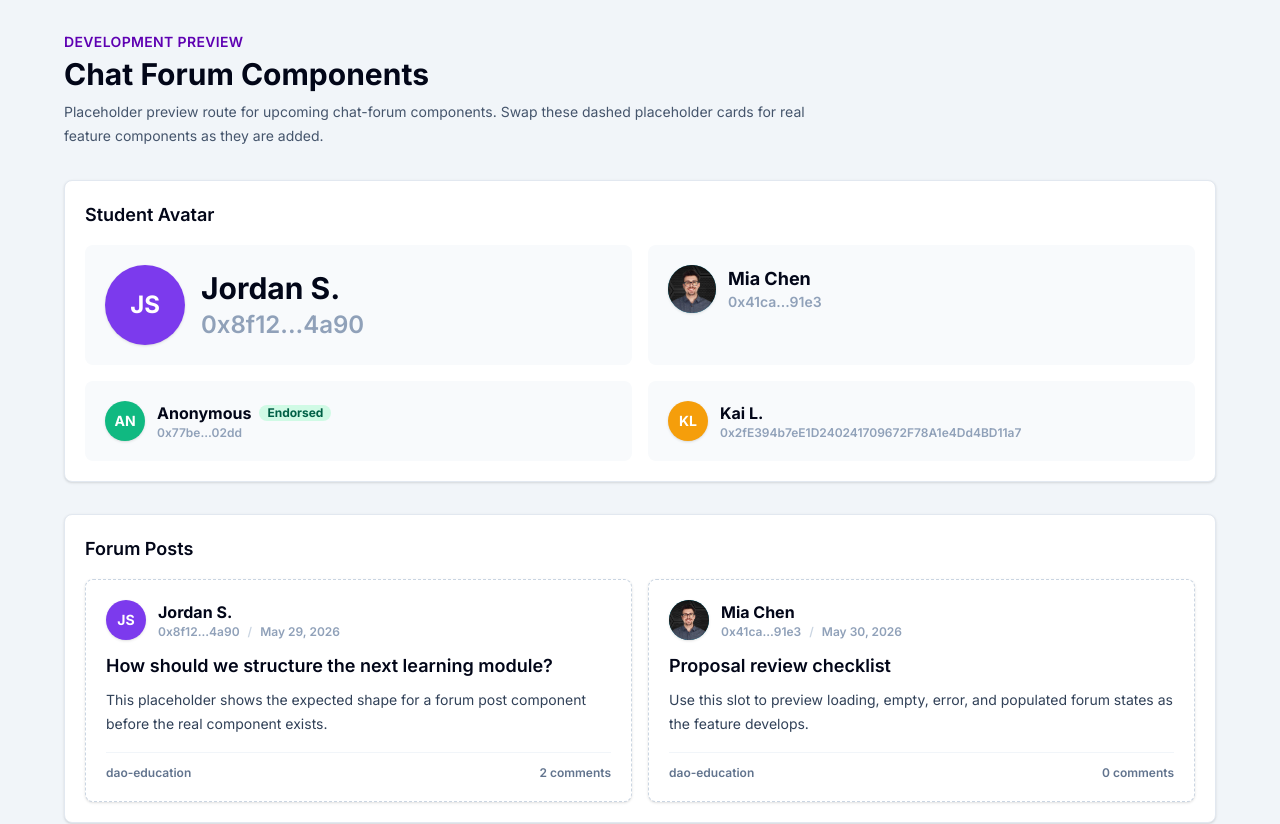
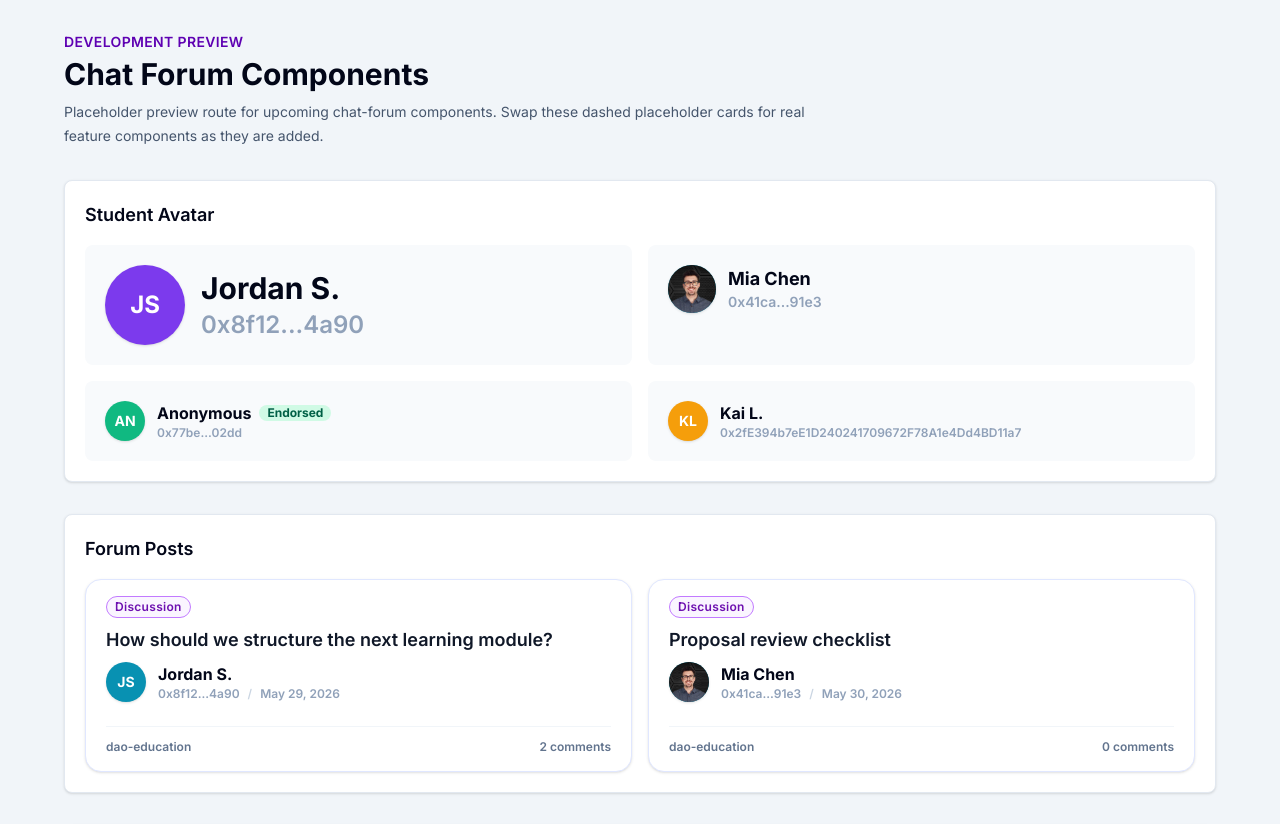
Before and after one commit to UoaWDCC/oce, a Next.js app: page /dev/chat-forum in a window 1280 px wide. Shown: the top 824 px of the page. Built offline with nearby package versions, Linux system fonts and the light colour scheme; a web font is replaced by a local one.

Commit message:
feat: made changes according to feedback

```diff
--- a/src/app/dev/chat-forum/ChatForumPreviewClient.tsx
+++ b/src/app/dev/chat-forum/ChatForumPreviewClient.tsx
@@ -4,6 +4,8 @@ import { StudentAvatar } from "@/components/common";
 import { Timestamp } from "@/components/common/StudentAvatar";
 import { ForumComment, ForumPost } from "@/features/chat-forum/types";
 import type { ReactNode } from "react";
+import PostCard from "@/components/dao-forum/Post";
+import { POST_TYPE } from "@app-types/post_types";
 
 const previewPosts: ForumPost[] = [
   {
@@ -106,25 +108,16 @@ function PlaceholderPostCard({
   const author = getPreviewAuthor(post.authorId);
 
   return (
-    <article className="rounded-lg border border-dashed border-slate-300 bg-white p-5 shadow-sm">
-      <StudentAvatar
-        avatarColor={author.avatarColor}
-        badges={author.badges}
-        displayName={author.displayName}
-        profileImageUrl={author.profileImageUrl}
-        size="sm"
-        timestamp={createTimestamp(post.createdAt)}
-        walletAddress={post.authorId}
-      />
-      <h3 className="mt-3 text-lg font-semibold text-slate-950">
-        {post.title}
-      </h3>
-      <p className="mt-2 text-sm leading-6 text-slate-700">{post.body}</p>
-      <div className="mt-4 flex items-center justify-between border-t border-slate-100 pt-3 text-xs font-semibold text-slate-500">
-        <span>{post.daoId}</span>
-        <span>{commentCount} comments</span>
-      </div>
-    </article>
+    <PostCard
+          daoId={post.daoId}
+          title={post.title}
+          types={[POST_TYPE.Discussion]}
+          displayName={author.displayName}
+          walletAddress={post.authorId}
+          profileImageUrl={author.profileImageUrl}
+          createdAt={createTimestamp(post.createdAt)}
+          commentCount={commentCount}
+        />
   );
 }
 
--- a/src/components/dao-forum/Post.tsx
+++ b/src/components/dao-forum/Post.tsx
@@ -1,19 +1,21 @@
 "use client";
 import React from "react";
 import Tag from "./Tag";
-import StudentAvatar from "../common/StudentAvatar";
+import StudentAvatar, { Timestamp } from "../common/StudentAvatar";
 import { PostType } from "@app-types/post_types";
 
 type PostCardProps = {
+  daoId: string;
   title: string;
   types?: PostType[];
   displayName: string;
   walletAddress?: string | null;
   profileImageUrl?: string | null;
-  createdAt: string;
+  createdAt: Timestamp;
+  commentCount: number;
 };
 
-const PostCard = ({ title, types, displayName, walletAddress, profileImageUrl, createdAt }: PostCardProps) => {
+const PostCard = ({ daoId, title, types, displayName, walletAddress, profileImageUrl, createdAt, commentCount }: PostCardProps) => {
   return (
     <div className="flex items-start gap-4 rounded-2xl border border-indigo-100 bg-white px-5 py-4 shadow-sm cursor-pointer hover:border-indigo-200 transition-colors">
       <div className="flex flex-col gap-2 min-w-0 flex-1">
@@ -30,23 +32,21 @@ const PostCard = ({ title, types, displayName, walletAddress, profileImageUrl, c
           <h3 className="text-lg font-semibold text-gray-900">{title}</h3>
         </div>
 
-        {/* Author + Timestamp */}
+        {/* Author */}
         <div className="flex items-center gap-2">
           <StudentAvatar
             displayName={displayName}
             walletAddress={walletAddress}
             profileImageUrl={profileImageUrl}
+            timestamp={createdAt}
             size="sm"
           />
-          <span className="text-sm text-slate-400 font-semibold">
-            {new Date(createdAt).toLocaleDateString('en-US', {
-              month: 'short',
-              day: 'numeric',
-              year: 'numeric',
-            })}
-          </span>
         </div>
 
+      <div className="mt-4 flex items-center justify-between border-t border-slate-100 pt-3 text-xs font-semibold text-slate-500">
+        <span>{daoId}</span>
+        <span>{commentCount} comments</span>
+      </div>
       </div>
     </div>
   );
--- a/src/components/dao-forum/Tag.tsx
+++ b/src/components/dao-forum/Tag.tsx
@@ -7,7 +7,7 @@ const POST_TYPE_STYLES: Record<PostType, string> = {
   [POST_TYPE.Announcement]: "bg-amber-50 text-amber-800 border border-amber-600",
   [POST_TYPE.Proposal]: "bg-sky-50 text-sky-800 border border-sky-600",
   [POST_TYPE.Question]: "bg-rose-50 text-rose-800 border border-rose-600",
-  [POST_TYPE.Discussion]: "bg-purple-50 text-purple-800 border border-purple-600",
+  [POST_TYPE.Discussion]: "bg-purple-50 text-purple-800 border border-purple-400",
   [POST_TYPE.Resource]: "bg-emerald-50 text-emerald-800 border border-emerald-600",
 };
 
@@ -15,7 +15,7 @@ const Tag = ({ type, className = "" }: { type?: PostType; className?: string; })
   if (!type) return null;
   return (
     <span
-      className={`inline-flex items-center rounded-full font-semibold tracking-wide ${POST_TYPE_STYLES[type]} ${className}`}>
+      className={`inline-flex items-center rounded-full font-semibold tracking-wide px-2 py-0.5 text-xs ${POST_TYPE_STYLES[type]} ${className}`}>
       {type}
     </span>
   );
```
